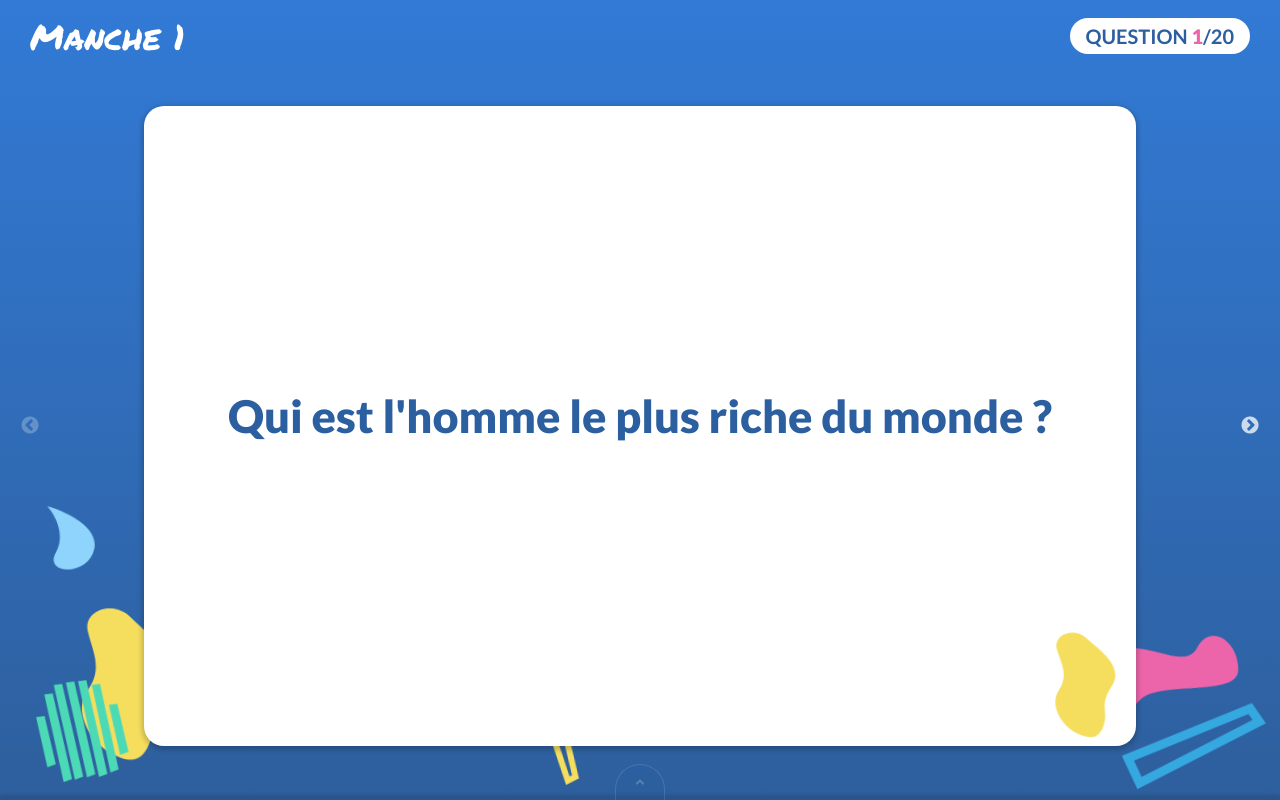
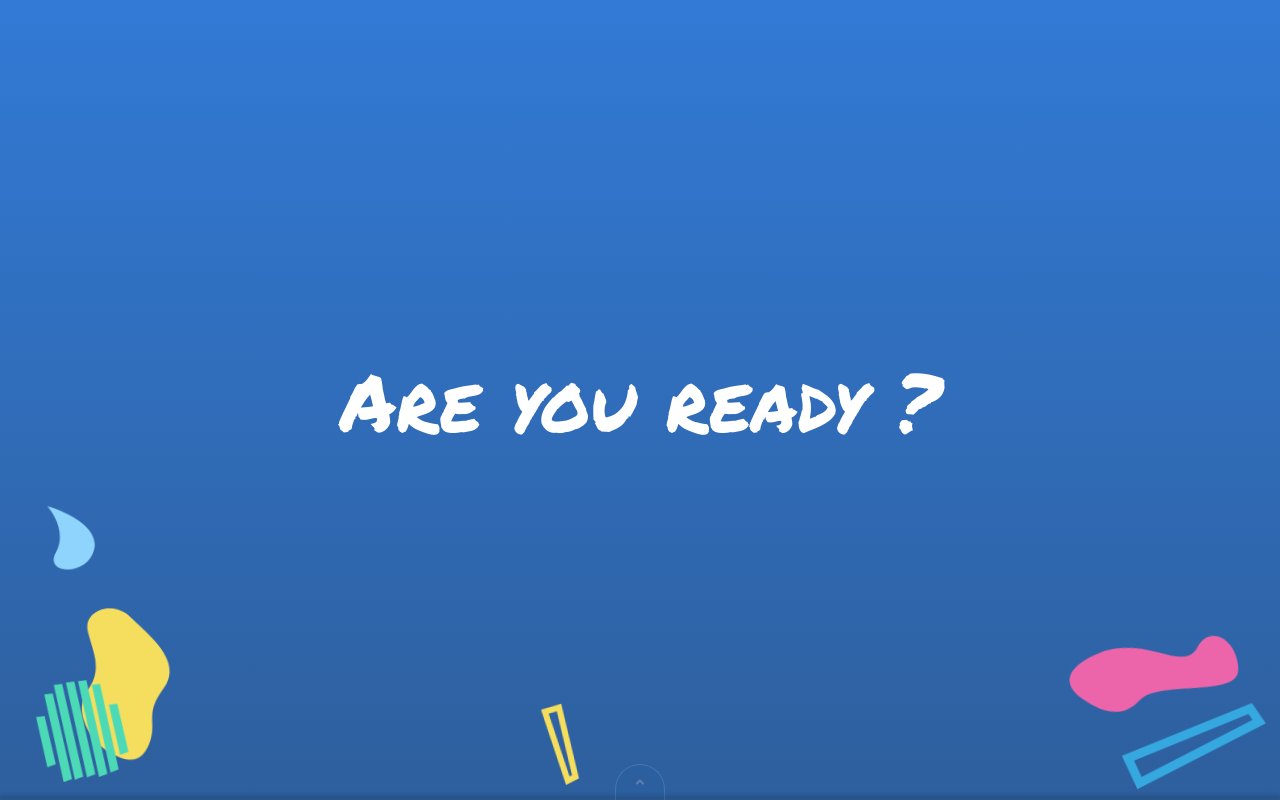
Before and after one commit to Benrajalu/quizframework, a React (Create React App) app: page / in a window 1280 px wide. Built offline with nearby package versions, Linux system fonts and the light colour scheme.

Commit message:
Last minute touch ups

```diff
--- a/src/App.js
+++ b/src/App.js
@@ -1,5 +1,6 @@
 import React, { Component } from "react";
 import { BrowserRouter as Router, Route } from "react-router-dom";
+import Landing from "./phases/Landing/Landing";
 import Phase1 from "./phases/Phase1/Phase1";
 import Phase2 from "./phases/Phase2/Phase2";
 import Phase3 from "./phases/Phase3/Phase3";
@@ -23,7 +24,8 @@ class App extends Component {
     return (
       <main className={styles.mainContainer}>
         <Router>
-          <Route path="/" exact component={Phase1} />
+          <Route path="/" exact component={Landing} />
+          <Route path="/phase1" component={Phase1} />
           <Route path="/phase2" component={Phase2} />
           <Route path="/phase3" component={Phase3} />
           <Route path="/phase4" component={Phase4} />
--- a/src/components/Menu/Menu.js
+++ b/src/components/Menu/Menu.js
@@ -33,6 +33,11 @@ class Menu extends Component {
           <ul className={style.mainNav}>
             <li onClick={() => this.onClickhandler()}>
               <NavLink to="/" exact>
+                <span>Landing</span>
+              </NavLink>
+            </li>
+            <li onClick={() => this.onClickhandler()}>
+              <NavLink to="/phase1" exact>
                 <span>Manche 1</span>
               </NavLink>
             </li>
--- a/src/components/TeamBar/TeamBar.js
+++ b/src/components/TeamBar/TeamBar.js
@@ -20,7 +20,7 @@ class TeamBar extends Component {
               </div>
             </div>
             <div className={styles.data}>
-              <p className={styles.name}>{team.name}</p>
+              <p className={styles.name}>{team.displayName}</p>
               {!isEmpty(team.items) && (
                 <div className={styles.items}>
                   {team.items.map(item => (
--- a/src/data/categories/history.js
+++ b/src/data/categories/history.js
@@ -29,10 +29,10 @@ export const HISTORY = [
     status: "hidden",
     replied: false,
     question: {
-      text: "Quelle est la plus grande pyramide d'Egypte ?",
+      text: "Quelle est la plus grande pyramide d'Egypte et quelle est sa taille à 10m près ?",
       image: kheops,
       type: "image",
-      answer: "Pyramide de Kheops"
+      answer: "Pyramide de Kheops 230x146m"
     }
   },
   {
@@ -61,7 +61,7 @@ export const HISTORY = [
     status: "hidden",
     replied: false,
     question: {
-      text: "Qui gouverne le Canada ?",
+      text: "Qui gouverne actuellement le Canada ?",
       type: "text",
       answer: "Elizabeth II"
     }
--- a/src/data/categories/news.js
+++ b/src/data/categories/news.js
@@ -26,10 +26,9 @@ export const NEWS = [
     status: "hidden",
     replied: false,
     question: {
-      text: "Quel était le taux de croissance du PIB Français en 2017 ?",
-      choices: ['1,6%', '1,8%', '0,7%'],
-      type: "qcm",
-      answer: "1,8%"
+      text: "Quel est le nom du vainqueur de la palme d'or 2019 ?",
+      type: "text",
+      answer: "Bong Joon-ho (pour Parasite)"
     }
   },
   {
--- a/src/data/phase1.js
+++ b/src/data/phase1.js
@@ -44,8 +44,8 @@ export const SLIDES = [
   },
   {
     type: "question",
-    question: "Combien de parfums de bonbon Jelly Beans existe-t-il ?",
-    answer: "50."
+    question: "Quel artiste célèbre a créé le logo de Chupa Chups ?",
+    answer: "Salvador Dali"
   },
   {
     type: "qcm",
@@ -94,13 +94,13 @@ export const SLIDES = [
   },
   {
     type: "question",
-    question: "Combien coûte un sandwich jambon-fromage dans un TGV ?",
-    answer: "6,40€"
+    question: "Combien coûte un sandwich triangle genre jambon-fromage au wagon bar SNCF ?",
+    answer: "6,40€ https://lebar.sncf.com/"
   },
   {
     type: "question",
-    question: "En quelle année l'Union Européenne a-t-elle été fondée ?",
-    answer: "1958 traité de Rome"
+    question: "En quelle année a été signé le traité de Rome ?",
+    answer: "1958"
   },
   {
     type: "audio",
--- a/src/data/phase4.js
+++ b/src/data/phase4.js
@@ -25,8 +25,8 @@ export const SLIDES = [
   },
   {
     type: "question",
-    question: "Quel est le nom de famille le plus répandu au monde ?",
-    answer: "Chang"
+    question: "Combien d'abonnés (à 1 million près) a la chaine youtube T-Series, la plus suivie au monde ?",
+    answer: "99 millions"
   },
   {
     type: "image",
--- a/src/data/shop.js
+++ b/src/data/shop.js
@@ -25,7 +25,7 @@ export const SHOPDATA = [
     image: crystal,
     cost: 5,
     available: 3,
-    description: "La boule de cristal vous permet d'obtenir un indice pour la question de votre choix avant de la révéler."
+    description: "La boule de cristal vous permet d'obtenir un indice sur la nature de la question de votre choix avant de la révéler."
   },
   {
     name: "Poison",
--- a/src/data/teams.js
+++ b/src/data/teams.js
@@ -2,16 +2,19 @@
 export const TEAMS = [
   {
     name: "red",
+    displayName: "Rouges",
     points: 0,
     items: []
   },
   {
     name: "blue",
+    displayName: "Bleus",
     points: 0,
     items: []
   },
   {
     name: "green",
+    displayName: "Verts",
     points: 0,
     items: []
   }
--- /dev/null
+++ b/src/phases/Landing/Landing.js
@@ -0,0 +1,13 @@
+import React from 'react';
+
+import styles from './Landing.module.scss';
+
+function Landing() {
+  return (
+    <div className={styles.landing}>
+      <h1>Are you ready ?</h1>
+    </div>
+  );
+}
+
+export default Landing;
--- /dev/null
+++ b/src/phases/Landing/Landing.module.scss
@@ -0,0 +1,11 @@
+@import "../../layoutStyles/helpers";
+
+.landing {
+  position: absolute;
+  top: 50%;
+  left: 50%;
+  transform: translateX(-50%) translateY(-50%);
+  h1 {
+    @include marker(8rem, $white);
+  }
+}
```
